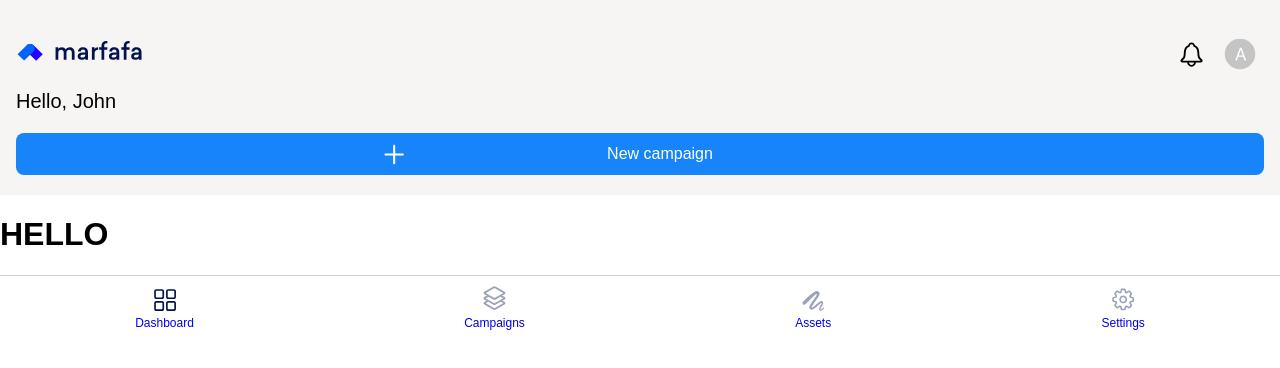
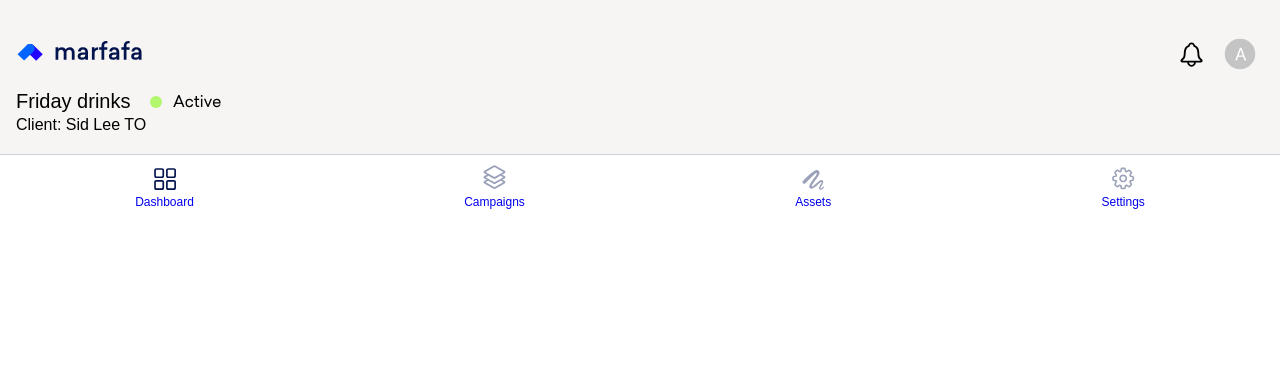
Before and after one commit to eddie-fashioni/marfafa, a React (Create React App) app: page /campaigndetails in a window 1280 px wide. Shown: the top 368 px of the page. Built offline with nearby package versions, Linux system fonts and the light colour scheme.

Commit message:
Removed consistent header and replaced with page specific headers

```diff
--- a/src/components/PageHeader/PageHeader.js
+++ b/src/components/PageHeader/PageHeader.js
@@ -28,14 +28,6 @@ const PageHeader = () => {
           </div>
         </div>
       </div>
-      <div className="header-bottom">
-        <div className="header-greeting">
-          <span className="header-greeting__message">Hello, John</span>
-        </div>
-        <div className="header-button">
-          <button className="header-button__campaign">New campaign</button>
-        </div>
-      </div>
     </section>
   );
 };
--- a/src/components/PageHeader/PageHeader.scss
+++ b/src/components/PageHeader/PageHeader.scss
@@ -5,7 +5,7 @@
   display: flex;
   flex-direction: column;
   background-color: $primary-color-grey;
-  padding: 30px 16px 20px 16px;
+  padding: 30px 16px 0px 16px;
 
   &-top {
     display: flex;
@@ -22,27 +22,4 @@
   &-container {
     display: flex;
   }
-
-  &-greeting {
-    padding-bottom: 20px;
-
-    &__message {
-      font-size: 20px;
-    }
-  }
-
-  &-button__campaign {
-    display: flex;
-    justify-content: center;
-    width: 100%;
-    padding: 12px 30px 12px 70px;
-    color: $primary-color-white;
-    font-size: 16px;
-    background-color: $primary-color-blue;
-    border: none;
-    border-radius: 8px;
-    background-image: url(../../assets/icons/add.svg);
-    background-repeat: no-repeat;
-    background-position: 30% 50%;
-  }
 }
--- a/src/pages/CampaignDetails/CampaignDetails.js
+++ b/src/pages/CampaignDetails/CampaignDetails.js
@@ -1,11 +1,20 @@
 // import AllCampaigns from "../../components/AllCampaigns/AllCampaigns";
 // import CampaignSummary from "../../components/CampaignSummary/CampaignSummary";
 import "./CampaignDetails.scss";
+import activeheader from "../../assets/icons/active-header.svg";
 
 function CampaignDetails() {
   return (
     <>
-      <h1>HELLO</h1>
+      <div className="header-bottom">
+        <div className="header-greeting">
+          <div className="header-container">
+            <span className="header-greeting__campaign">Friday drinks</span>
+            <img className="header-icon" src={activeheader} alt="active icon" />
+          </div>
+          <span className="header-greeting__company">Client: Sid Lee TO</span>
+        </div>
+      </div>
     </>
   );
 }
--- a/src/pages/CampaignDetails/CampaignDetails.scss
+++ b/src/pages/CampaignDetails/CampaignDetails.scss
@@ -0,0 +1,24 @@
+@use "../../assets/styles/variables" as *;
+@use "../../assets/styles/mixins" as *;
+
+.header {
+  &-bottom {
+    background-color: $primary-color-grey;
+    padding: 0px 16px;
+    display: flex;
+    flex-direction: column;
+  }
+
+  &-greeting {
+    display: flex;
+    flex-direction: column;
+    padding-bottom: 20px;
+
+    &__campaign {
+      font-size: 20px;
+    }
+  }
+  &-icon {
+    padding-left: 20px;
+  }
+}
--- a/src/pages/Campaigns/Campaigns.js
+++ b/src/pages/Campaigns/Campaigns.js
@@ -5,6 +5,14 @@ import "./Campaigns.scss";
 function Campaigns() {
   return (
     <>
+      <div className="header-bottom">
+        <div className="header-greeting">
+          <span className="header-greeting__message">Campaigns</span>
+        </div>
+        <div className="header-button">
+          <button className="header-button__campaign">New campaign</button>
+        </div>
+      </div>
       <CampaignSummary />
       <AllCampaigns />
     </>
--- a/src/pages/Campaigns/Campaigns.scss
+++ b/src/pages/Campaigns/Campaigns.scss
@@ -0,0 +1,32 @@
+@use "../../assets/styles/variables" as *;
+@use "../../assets/styles/mixins" as *;
+
+.header {
+  &-bottom {
+    background-color: $primary-color-grey;
+    padding: 0px 16px 24px 16px;
+  }
+
+  &-greeting {
+    padding-bottom: 20px;
+
+    &__message {
+      font-size: 20px;
+    }
+  }
+
+  &-button__campaign {
+    display: flex;
+    justify-content: center;
+    width: 100%;
+    padding: 12px 30px 12px 70px;
+    color: $primary-color-white;
+    font-size: 16px;
+    background-color: $primary-color-blue;
+    border: none;
+    border-radius: 8px;
+    background-image: url(../../assets/icons/add.svg);
+    background-repeat: no-repeat;
+    background-position: 30% 50%;
+  }
+}
--- a/src/pages/Dashboard/Dashboard.js
+++ b/src/pages/Dashboard/Dashboard.js
@@ -6,6 +6,14 @@ import "./Dashboard.scss";
 function Dashboard() {
   return (
     <>
+      <div className="header-bottom">
+        <div className="header-greeting">
+          <span className="header-greeting__message">Hello, John</span>
+        </div>
+        <div className="header-button">
+          <button className="header-button__campaign">New campaign</button>
+        </div>
+      </div>
       <CampaignStats />
       <PendingInvites />
       <ActiveCampaigns />
--- a/src/pages/Dashboard/Dashboard.scss
+++ b/src/pages/Dashboard/Dashboard.scss
@@ -1,2 +1,32 @@
 @use "../../assets/styles/variables" as *;
 @use "../../assets/styles/mixins" as *;
+
+.header {
+  &-bottom {
+    background-color: $primary-color-grey;
+    padding: 0px 16px 24px 16px;
+  }
+
+  &-greeting {
+    padding-bottom: 20px;
+
+    &__message {
+      font-size: 20px;
+    }
+  }
+
+  &-button__campaign {
+    display: flex;
+    justify-content: center;
+    width: 100%;
+    padding: 12px 30px 12px 70px;
+    color: $primary-color-white;
+    font-size: 16px;
+    background-color: $primary-color-blue;
+    border: none;
+    border-radius: 8px;
+    background-image: url(../../assets/icons/add.svg);
+    background-repeat: no-repeat;
+    background-position: 30% 50%;
+  }
+}
```
Also changed, not shown: src/assets/icons/active-header.svg (added).
